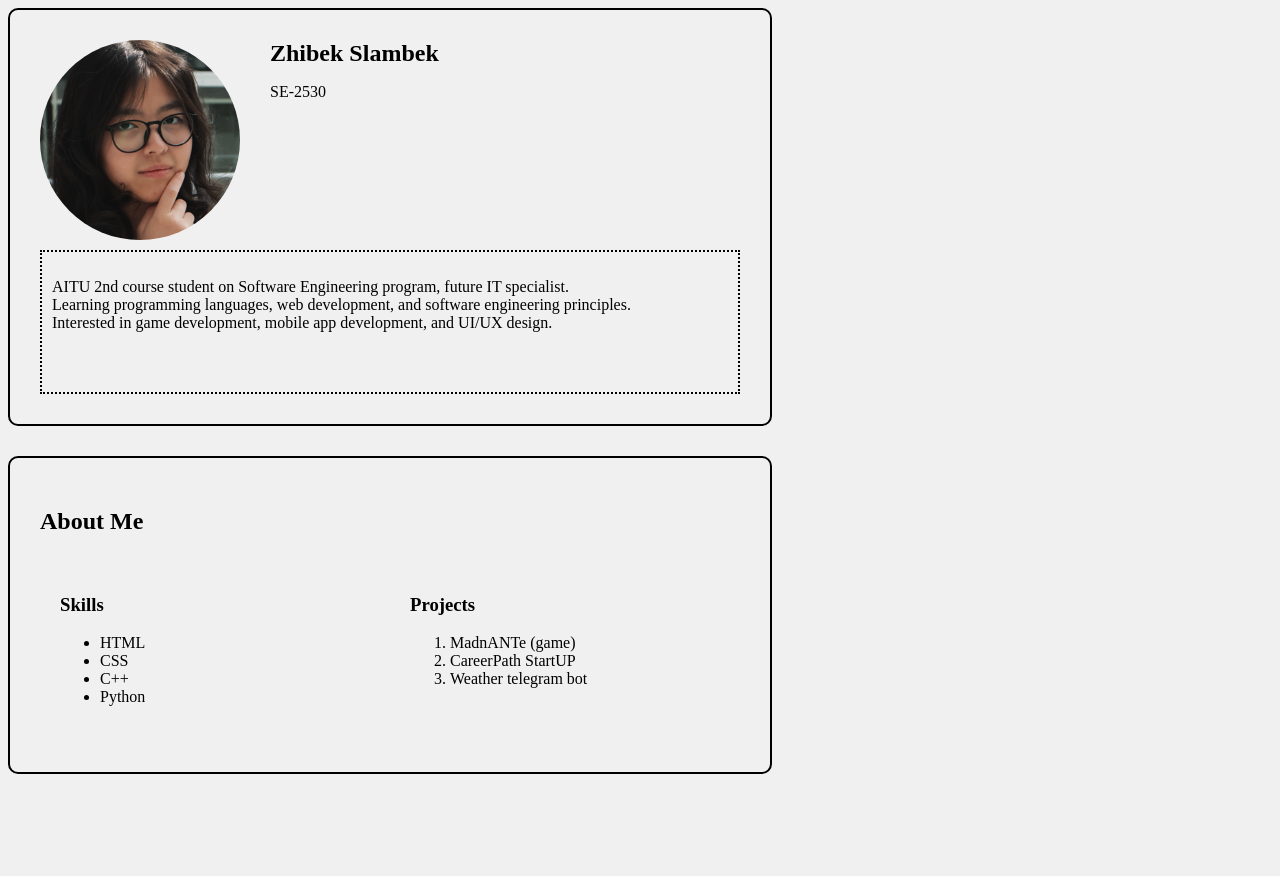
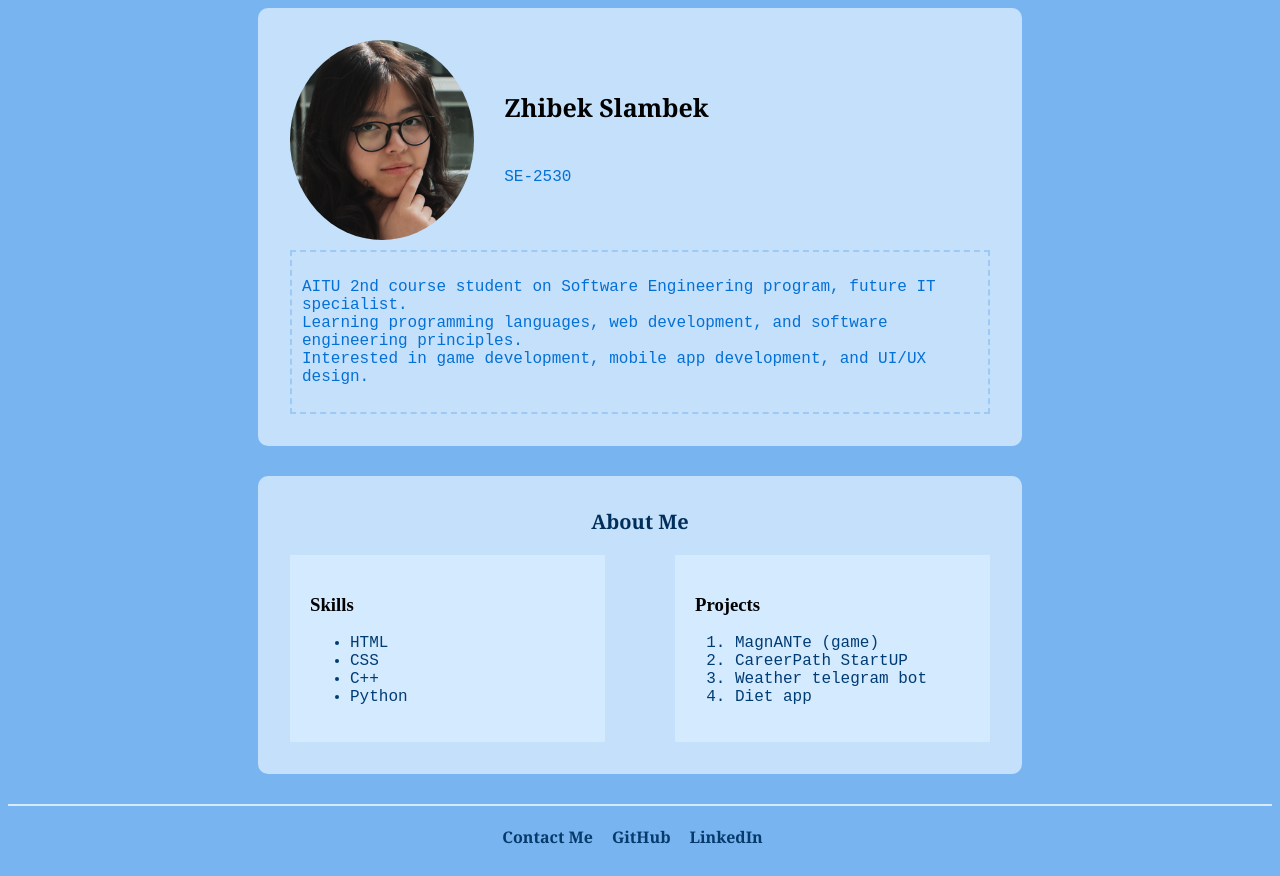
Before and after one commit to scp-682-joke/assignment1webtech, a plain HTML site: page task1/task1.html in a window 1280 px wide. Before the commit the page ends 800 px from the top, so only its background shows below. Drawn offline with Linux system fonts and the light colour scheme; files whose address does not match are found by name.

Commit message:
task 1 done

```diff
--- a/task1/style.css
+++ b/task1/style.css
@@ -1,13 +1,16 @@
 .profile{
     width: 700px;
     padding: 30px;
-    border: 2px solid black;
+    border: 2px solid #c5e0fa;
     border-radius: 10px;
+    background-color: #c5e0fa;
+    justify-content: center;
+    margin: 0 auto;
 }
 
 .profile-image{
-    width: 200px;
-    height: 200px;
+    max-width: 200px;
+    max-height: 200px;
     border-radius: 50%;
     object-fit: cover;
     float: left;
@@ -16,21 +19,22 @@
 }
 
 .profile-info{
+    margin-top: 50px;
     margin-left: 200px;
 }
 
 .name {
-    border: 2px solid black;
+    border: 2px solid #9dc9f5;
     padding: 10px;
 
     margin-top: 0;
-    margin-bottom: 15px;
+    margin-bottom: 10px;
 }
 
 .group {
     display: inline-block;
 
-    border: 2px solid black;
+    border: 2px solid #9dc9f5;
     padding: 5px 15px;
 
     margin: 0;
@@ -39,8 +43,7 @@
 .description {
     clear: both;
 
-    border: 2px dotted black; /*choose color later*/
-    min-height: 120px;
+    border: 2px dashed #9dc9f5;
 
     padding: 10px;
     margin-top: 30px;
@@ -49,40 +52,81 @@
 .main-content {
     width: 700px;
     padding: 30px;
-    border: 2px solid black; /*choose color later*/
+    border: 2px solid #c5e0fa;
+    background-color: #c5e0fa;
     border-radius: 10px;
-    margin-top: 30px;
     overflow: auto;
+    margin: 30px auto;
 }
 
 .left-side {
-    width: 50%;
+    width: 45%;
     float: left;
     padding: 20px;
     box-sizing: border-box;
+    background-color: #d4eaff;
 }
 
 .right-side {
-    width: 50%;
+    width: 45%;
     float: right;
     padding: 20px;
     box-sizing: border-box;
+    background-color: #d4eaff;
 }
 
 p {
     font-size: 16px;
-    font: Courier New, monospace;
-    color: black;
+    font-family: monospace;
+    color: #0370d7;
 }
 
 h1 {
-    font-size: 24px;
+    font-size: 25px;
     font-weight: bold;
-    font: Georgia, serif;
+    font-family: Georgia, serif;
     color: black;
     margin-top: 0;
     margin-bottom: 10px;
 }
 body{
-    background-color: #f0f0f0;
+    background-color: #78b4f0;
 }
+
+h2 {
+    text-align: center;
+    font-size: 20px;
+    font-weight: bold;
+    font-family: Georgia, serif;
+    color: #012f5b;
+    margin-top: 0;
+    margin-bottom: 20px;
+}
+
+li {
+    font-size: 16px;
+    font-family: monospace;
+    color: #003c74;
+}
+
+#links-section {
+    text-align: center;
+    padding: 20px;
+    border-top: 2px solid #d4eaff;
+}
+#links-section a {
+    margin-right: 15px;
+    text-decoration: none;
+}
+
+.link {
+    color: #063a6b;
+    font-weight: bold;
+    font-family: Georgia, serif;
+    text-decoration: none;
+}
+
+.link:hover{
+    color: #6a42e1;
+    text-decoration: underline;
+}
--- a/task1/task1.html
+++ b/task1/task1.html
@@ -12,7 +12,7 @@
             <img class="profile-image" src="C:\Users\admin\Desktop\coding\frontend\task 1\assignment1webtech\task1\prof-pic.PNG" alt="Profile Image">
 
             <div class="profile-info">
-                <h1>Zhibek Slambek</h1>
+                <h1>Zhibek Slambek</h1><br>
                 <p>SE-2530</p>
             </div>
 
@@ -38,11 +38,18 @@
             <div class="right-side">
                 <h3>Projects</h3>
                 <ol>
-                    <li>MadnANTe (game)</li>
+                    <li>MagnANTe (game)</li>
                     <li>CareerPath StartUP</li>
                     <li>Weather telegram bot</li>
+                    <li>Diet app</li>
                 </ol>
             </div>
         </section>
+
+        <footer id="links-section">
+            <a href="https://zhibek_slambekova@gmail.com" class="link">Contact Me</a>
+            <a href="https://github.com/scp-682-joke" class="link">GitHub</a>
+            <a href="https://www.linkedin.com/in/zhibek-slambekova" class="link">LinkedIn</a>
+        </footer>
     </body>
 </html>
```
